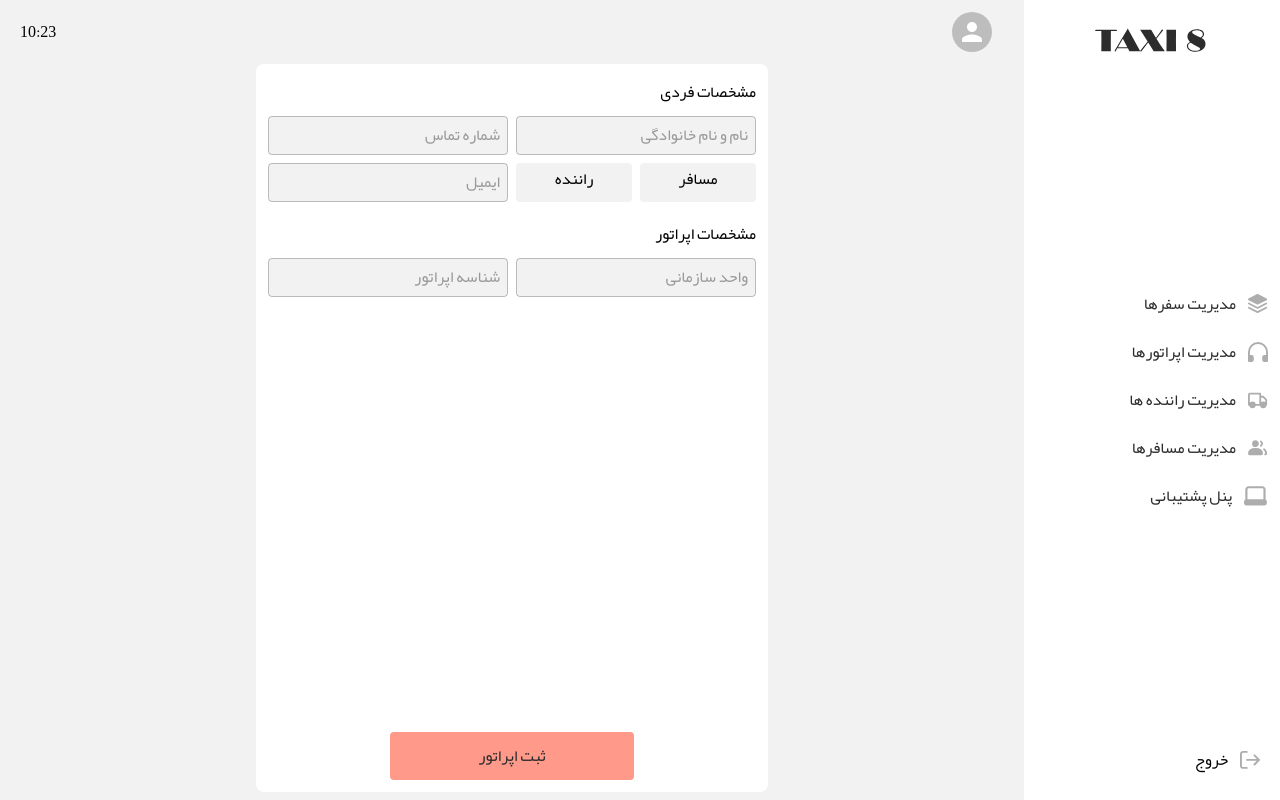
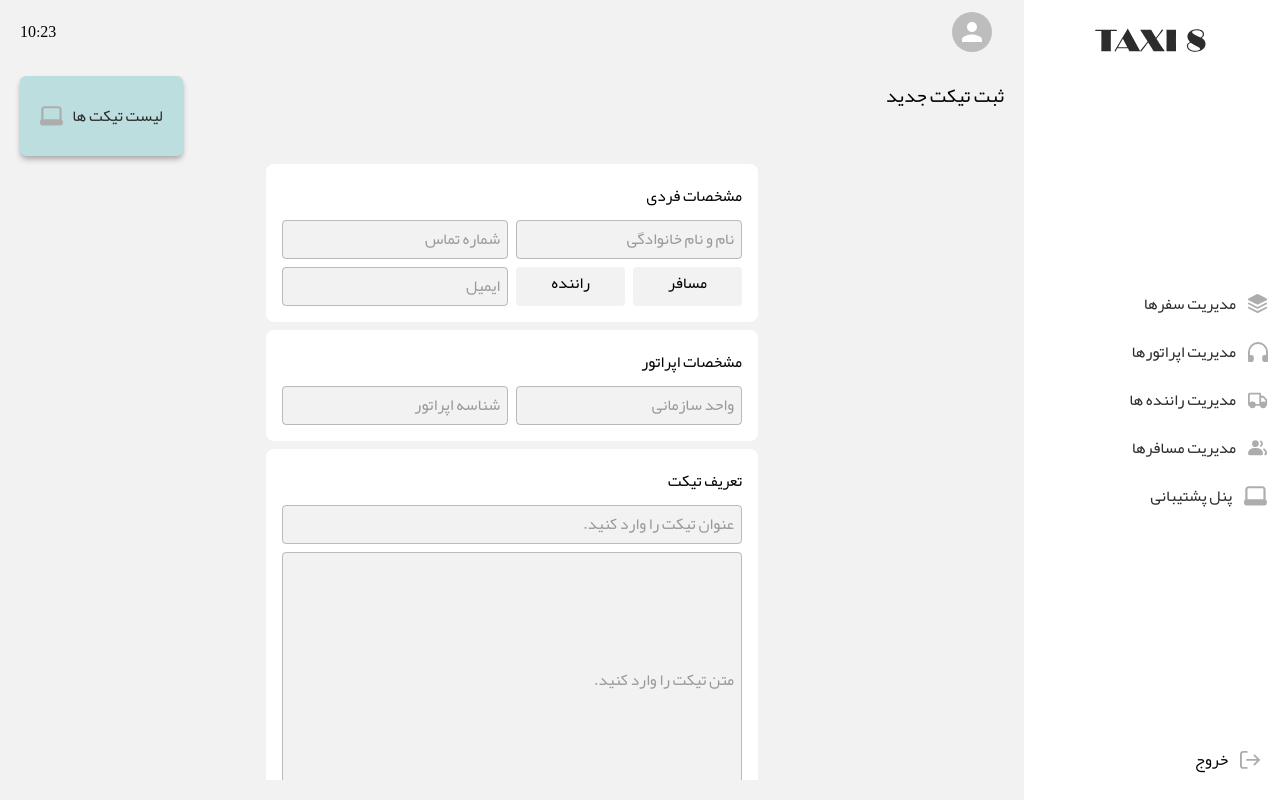
Before and after one commit to SAM-ihmn/Next.js-ci-cd, a Next.js app: page /support-panel/new-ticket in a window 1280 px wide. Built offline with nearby package versions, Linux system fonts and the light colour scheme.

Commit message:
edit and clean support | operator components

```diff
--- a/app/(routes)/support-panel/new-ticket/page.tsx
+++ b/app/(routes)/support-panel/new-ticket/page.tsx
@@ -1,42 +1,88 @@
 "use client";
 
-import NewTicketForm from "@/app/_components/newTicket/NewTicketForm";
+import { SupportIcon } from "@/app/_assets/Icons";
+import SetOperator from "@/app/_components/newTicket/SetOperator";
+import TicketText from "@/app/_components/newTicket/TicketText";
 import UserInfo from "@/app/_components/newTicket/UserInfo";
+import ToolItem from "@/app/_components/tool-bar/ToolItem";
 import { Box, Button } from "@mui/material";
+import { useRouter } from "next/navigation";
 import React, { useState } from "react";
 
-type Props = {};
+type User = {
+  name: string | "";
+  phoneNumber: string | "";
+  email: string | "";
+  type: "driver" | "passenger" | "";
+};
 
+type ResponsibleOperator = {
+  code: string;
+  department: string;
+};
 
+const page = () => {
+const router = useRouter()
 
-const page = (props: Props) => {
+  // states
+  const [user, setUser] = useState<User>({
+    name: "",
+    phoneNumber: "",
+    email: "",
+    type: "",
+  });
 
+  const [responsibleOperator, setResponsibleOperator] =
+    useState<ResponsibleOperator>({
+      code: "",
+      department: "",
+    });
+
+  const [subject, setSubject] = useState("");
+  const [content, setContent] = useState("");
+
+  // actions
   const postData = () => {
-
+    console.log(user, responsibleOperator, subject, content);
   };
 
   return (
-    <div className="w-full h-full flex flex-col items-center justify-center py-2">
-      <div className="w-full md:w-1/2 lg:w-1/2 h-full flex flex-col justify-between p-3 sm:gap-3 bg-white rounded-lg">
-        <Box
-          sx={{
-            display: "flex",
-            flexDirection: "column",
-            gap: 2,
-            overflowY: { xs: "auto", md: "hidden" },
-          }}
-        >
-          <NewTicketForm/>
-        </Box>
+    <div className="fullSize p-5 flex flex-col gap-2 items-center">
+      <div className="w-full h-fit flex flex-col gap-2">
+        <div className="w-full flex gap-2 flex-row-reverse justify-between">
+          <div className="sm:w-full w-1/3 text-[1.2rem] text-right">
+            {"ثبت تیکت جدید"}
+          </div>
 
+          <div className="sm:w-full w-2/3 flex gap-2">
+            <ToolItem toolName="  لیست تیکت ها " OnClick={() => router.push('/support-panel')}>
+              <SupportIcon className="w-6 h-6" />
+            </ToolItem>
+          </div>
+        </div>
+      </div>
+      <div className="w-full lg:w-1/2 sm:h-[95%] pb-2 overflow-auto">
+        <div className="flex flex-col gap-2 ">
+          <UserInfo user={user} setUser={setUser} />
+          <SetOperator
+            responsibleOperator={responsibleOperator}
+            setResponsibleOperator={setResponsibleOperator}
+          />
+          <TicketText
+            subject={subject}
+            setSubject={setSubject}
+            content={content}
+            setContent={setContent}
+          />
            <Box sx={{ display: "flex", justifyContent: "center" }}>
            <Button
-            sx={{ width: "50%", height: "3rem" }}
+             sx={{ width: {xs:"100%", lg:"50%"}, height: "3rem" }}
              onClick={postData}
            >
-            {"ثبت اپراتور"}
+             {"ثبت تیکت"}
            </Button>
          </Box>
+        </div>
       </div>
     </div>
   );
--- a/app/_components/newOperator/NewOperator.tsx
+++ b/app/_components/newOperator/NewOperator.tsx
@@ -7,9 +7,7 @@ import OperatorLoginData from "./OperatorLoginData";
 import { AccessLevel, LoginData, PersonalData } from "../types/operatorTypes";
 import OperatorAccessLevel from "./OperatorAccessLevel";
 
-type Props = {};
-
-const NewOperator = (props: Props) => {
+const NewOperator = () => {
   // states
   const initialPersonalData :PersonalData  ={
     name: null,
@@ -44,8 +42,8 @@ const NewOperator = (props: Props) => {
 
   return (
     <div className="w-full h-full flex flex-col items-center justify-center py-2">
-      <div className="w-full md:w-1/2 lg:w-1/2 h-full flex flex-col justify-between p-3 sm:gap-3 bg-white rounded-lg">
-        <Box sx={{ display: "flex", flexDirection: "column", gap: 2, overflowY:{xs: 'auto', md:'hidden'} }}>
+      <div className="w-full md:w-1/2 lg:w-1/2 h-full flex flex-col justify-between p-3 sm:gap-3 rounded-lg">
+        <Box sx={{ display: "flex", flexDirection: "column", gap: 1, overflowY:{xs: 'auto', md:'hidden'} }}>
           <OperatorPersonalData
             personalData={personalData}
             setPersonalData={setPersonalData}
--- a/app/_components/newOperator/OperatorAccessLevel.tsx
+++ b/app/_components/newOperator/OperatorAccessLevel.tsx
@@ -40,12 +40,14 @@ const OperatorAccessLevel = (props: Props) => {
         display: "flex",
         flexDirection: "column",
         gap: "1rem",
+        backgroundColor: theme.palette.white.main, padding: 2, borderRadius: "8px"
       }}
     >
-      <Box className="text-right">{"تعیین سطح دسترسی"}</Box>
+      <Box dir='rtl'>{"تعیین سطح دسترسی"}</Box>
       <Box sx={{ display: "flex", flexDirection: "column", gap: 1 }}>
         {accessLevelDefine.map((item) => (
           <Box
+
             key={item.id}
             sx={{
               backgroundColor: selectedItem.some(
--- a/app/_components/newOperator/OperatorLoginData.tsx
+++ b/app/_components/newOperator/OperatorLoginData.tsx
@@ -1,6 +1,7 @@
 import React from "react";
 import { LoginData } from "../types/operatorTypes";
 import { Box, TextField } from "@mui/material";
+import theme from "@/materialTheme/theme";
 
 type Props = {
   loginData: LoginData;
@@ -24,7 +25,7 @@ const OperatorLoginData = (props: Props) => {
   };
 
   return (
-    <Box sx={{ width: "100%", height: "100%" }}>
+    <Box sx={{ width: "100%", height: "100%", backgroundColor: theme.palette.white.main, padding: 2, borderRadius: "8px" }}>
       <Box className="text-right">{"نام کاربری و رمز عبور"}</Box>
       <Box
         sx={{
@@ -34,6 +35,7 @@ const OperatorLoginData = (props: Props) => {
         }}
       >
         <TextField
+        dir='rtl'
           placeholder="نام کاربری"
           value={loginData.username}
           onChange={(e) => handleOperatorUserName(e)}
@@ -41,6 +43,7 @@ const OperatorLoginData = (props: Props) => {
         />
 
         <TextField
+        dir='rtl'
           placeholder="رمز عبور"
           value={loginData.password}
           onChange={(e) => handleOperatorPassword(e)}
--- a/app/_components/newTicket/NewTicketForm.tsx
+++ b/app/_components/newTicket/NewTicketForm.tsx
@@ -2,6 +2,7 @@ import React, { useState } from 'react'
 import UserInfo from './UserInfo';
 import SetOperator from './SetOperator';
 import { Box } from '@mui/material';
+import TicketText from './TicketText';
 
 type Props = {}
 
@@ -32,10 +33,16 @@ const NewTicketForm = (props: Props) => {
     department: ""
   });
 
+  const [subject, setSubject] = useState("");
+  const [content, setContent] = useState("");
+
+
+
   return (
     <Box sx={{display: 'flex', flexDirection: 'column', gap: 2}}>
       <UserInfo user={user} setUser={setUser}/>
       <SetOperator responsibleOperator={responsibleOperator} setResponsibleOperator={setResponsibleOperator}/>
+      <TicketText subject={subject} setSubject={setSubject} content={content} setContent={setContent}/>
     </Box>
   )
 }
--- a/app/_components/newTicket/SetOperator.tsx
+++ b/app/_components/newTicket/SetOperator.tsx
@@ -1,5 +1,6 @@
 "use client";
 
+import theme from "@/materialTheme/theme";
 import { Box, TextField } from "@mui/material";
 import React, { useState } from "react";
 
@@ -34,7 +35,7 @@ const SetOperator = (props: Props) => {
   };
 
   return (
-    <Box sx={{ width: "100%", height: "100%" }}>
+    <Box sx={{ width: "100%", height: "100%", backgroundColor: theme.palette.white.main, padding: 2, borderRadius: "8px" }}>
       <Box className="text-right pb-2">{"مشخصات اپراتور"}</Box>
       <Box
         sx={{
--- a/app/_components/newTicket/TicketText.tsx
+++ b/app/_components/newTicket/TicketText.tsx
@@ -1,11 +1,58 @@
-import React from 'react'
+import theme from "@/materialTheme/theme";
+import { Box, TextField } from "@mui/material";
+import React, { useState } from "react";
 
-type Props = {}
+type Props = {
+  subject:string,
+  setSubject: React.Dispatch<React.SetStateAction<string>>,
+  content: string,
+  setContent: React.Dispatch<React.SetStateAction<string>>
+};
 
 const TicketText = (props: Props) => {
+const {subject, setSubject, content, setContent} = props
+
+  const handleSubjectChanges = (
+    e: React.ChangeEvent<HTMLInputElement | HTMLTextAreaElement>
+  ) => {
+    setSubject(e.target.value);
+  };
+
+  const handleContentChanges = (
+    e: React.ChangeEvent<HTMLInputElement | HTMLTextAreaElement>
+  ) => {
+    setContent(e.target.value);
+  };
+
   return (
-    <div>TicketText</div>
-  )
-}
+    <Box sx={{backgroundColor: theme.palette.white.main, padding: 2, borderRadius: "8px"}}>
+      <Box className="text-right pb-2">{"تعریف تیکت"}</Box>
 
-export default TicketText
+      <Box
+        sx={{ width: "100%", display: "flex", flexDirection: "column", gap: 1 }}
+      >
+        <TextField
+          dir="rtl"
+          placeholder="عنوان تیکت را وارد کنید."
+          value={subject}
+          onChange={(e) => handleSubjectChanges(e)}
+          sx={{ width: "100%" }}
+        />
+        <TextField
+          dir="rtl"
+          placeholder="متن تیکت را وارد کنید."
+          value={content}
+          onChange={handleContentChanges}
+          sx={{
+            width: "100%",
+            "& .mui-1lkr5rz-MuiInputBase-input-MuiOutlinedInput-input": {
+              height: "15rem",
+            },
+          }}
+        />
+      </Box>
+    </Box>
+  );
+};
+
+export default TicketText;
--- a/app/_components/newTicket/UserInfo.tsx
+++ b/app/_components/newTicket/UserInfo.tsx
@@ -22,12 +22,15 @@ const UserInfo = (props: Props) => {
   const { user, setUser } = props;
   const [selectedType, setSelectedType] = useState<userType>(null);
 
+  const [error, setError] = useState(false)
+
   const handleNameField = (e: React.ChangeEvent<HTMLInputElement | HTMLTextAreaElement>) => {
     setUser({ ...user, name: e.target.value });
   };
 
   const handlePhoneNumber = (e: React.ChangeEvent<HTMLInputElement | HTMLTextAreaElement>) => {
-    setUser({ ...user, phoneNumber: e.target.value });
+    setUser({ ...user, phoneNumber: e.target.value })
+
   };
 
   const handleEmail = (e: React.ChangeEvent<HTMLInputElement | HTMLTextAreaElement>) => {
@@ -39,8 +42,10 @@ const UserInfo = (props: Props) => {
     setSelectedType(type);
   };
 
+
+
   return (
-    <Box sx={{ width: "100%", height: "100%" }}>
+    <Box sx={{ width: "100%", height: "100%", backgroundColor: theme.palette.white.main, padding: 2, borderRadius: "8px" }}>
       <Box className="text-right pb-2">{"مشخصات فردی"}</Box>
       <Box sx={{ display: "flex", flexDirection: "column", gap: 1 }}>
 
@@ -57,6 +62,8 @@ const UserInfo = (props: Props) => {
             placeholder="شماره تماس"
             value={user.phoneNumber}
             onChange={(e) => handlePhoneNumber(e)}
+            error={error}
+            onError={() => setError(true)}
             sx={{ width: { xs: "100%", lg: "50%" } }}
           />
         </Box>
```
Also changed, not shown: app/(routes)/support-panel/observe-ticket/[id]/page.tsx (+19 -12 lines), app/_components/newOperator/OperatorPersonalData.tsx (+7 -2 lines). Lines whose indentation alone changed are shown as unchanged.
